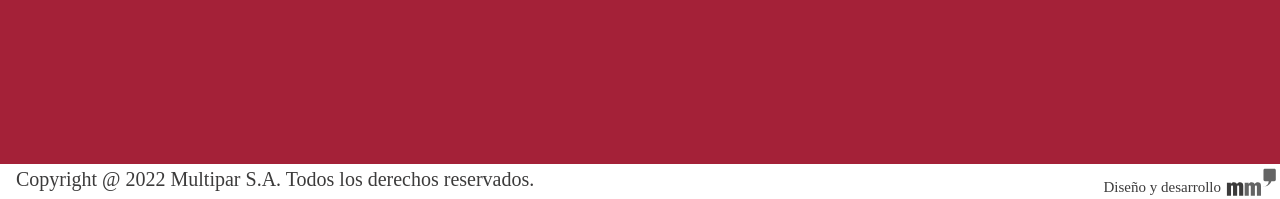
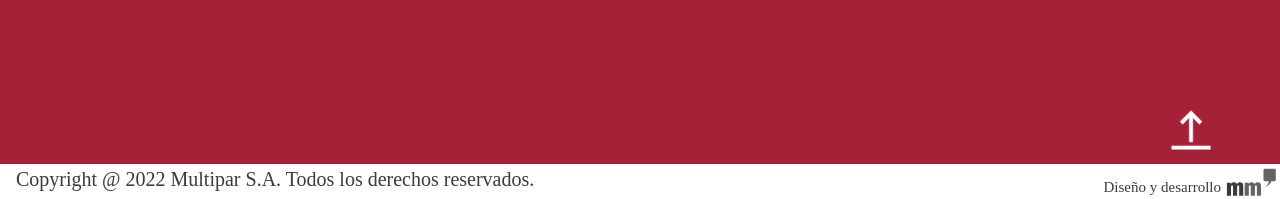
Before and after one commit to facundoacostayl/multipar-sa, a PHP site: page / in a window 1280 px wide. Shown: the part 4611-4810 px from the top of the page. Run offline with PHP 8.4, Linux system fonts and the light colour scheme; style sheets or scripts are compiled from the project's sources; some libraries are stand-ins or nearby versions; some web fonts are replaced.

Commit message:
new arrow on footer

```diff
--- a/css/style.css
+++ b/css/style.css
@@ -296,7 +296,7 @@ header .menu-mode {
   padding: 0 0.5rem;
 }
 .interes-section .interes-content a {
-  font-size: 50px;
+  font-size: 35px;
   color: #3c3b3b;
   text-decoration: none;
 }
@@ -483,6 +483,14 @@ footer .footer-content .links-side .links-footer .side-footer p {
 }
 footer .footer-content .links-side .links-footer .multipar-side-footer h4, footer .footer-content .links-side .links-footer .menu-side-footer h4, footer .footer-content .links-side .links-footer .herramientas-side-footer h4 {
   margin-bottom: 12px;
+}
+footer .footer-content .arrow-up-container {
+  position: absolute;
+  bottom: 5%;
+  right: 5%;
+}
+footer .footer-content .arrow-up-container img {
+  width: 50px;
 }
 footer .copyright-side {
   position: absolute;
@@ -690,7 +698,7 @@ footer .copyright-side .copyright-container .mm-logo img {
     margin: 0 auto;
   }
   .interes-section .interes-content a {
-    font-size: 45px;
+    font-size: 60px;
     color: #3c3b3b;
     text-decoration: none;
   }
--- a/index.html
+++ b/index.html
@@ -21,7 +21,7 @@
   </head>
   <body>
     <div class="container">
-      <header>
+      <header id="header-section">
         <div class="section">
           <nav>
             <div class="content">
@@ -314,6 +314,11 @@
                 </div>
               </div>
             </div>
+
+            <div class="arrow-up-container">
+              <a href="#header-section"><img src="./img/icons/arrow-up.png" alt="arrow-up"></a>
+            </div>
+
           </div>
           <div class="copyright-side">
             <div class="copyright-container">
--- a/sass/style.scss
+++ b/sass/style.scss
@@ -388,7 +388,7 @@ h1, h2, h3, h4 {
             padding: 0 .5rem;
 
             a {
-                font-size: 50px;
+                font-size: 35px;
                 color: #3c3b3b;
                 text-decoration: none;
             }
@@ -631,6 +631,17 @@ h1, h2, h3, h4 {
                     }
                 }
             }
+
+            .arrow-up-container {
+                position: absolute;
+                bottom: 5%;
+                right: 5%;
+
+                img {
+                    width: 50px;
+                }
+            }
+
         }
 
         .copyright-side {
@@ -971,7 +982,7 @@ h1, h2, h3, h4 {
 
 
                 a {
-                    font-size: 45px;
+                    font-size: 60px;
                     color: #3c3b3b;
                     text-decoration: none;
                 }
```
Also changed, not shown: img/icons/arrow-up.png (added), img/icons/go-up.png (added), 1 other file.
